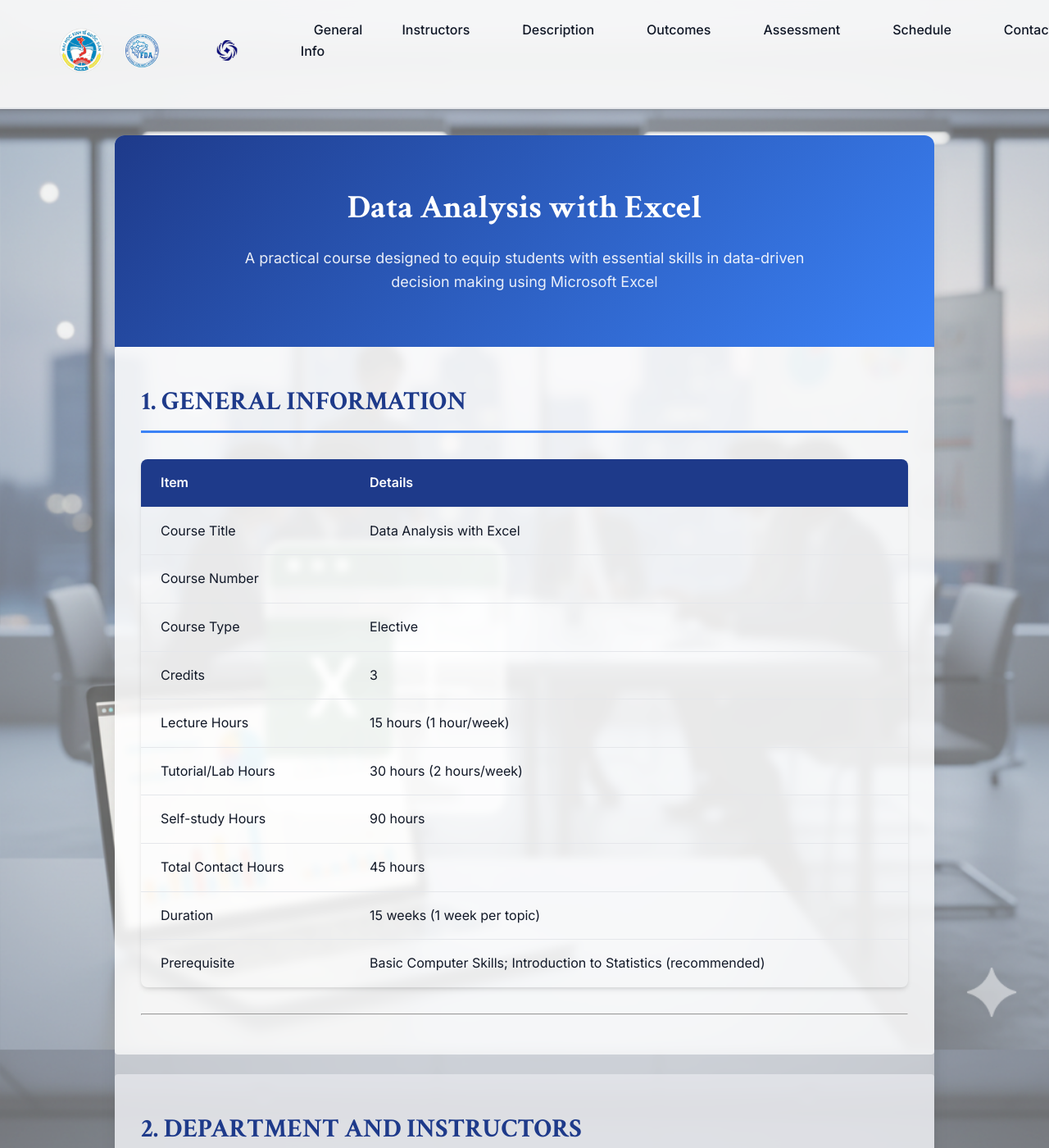
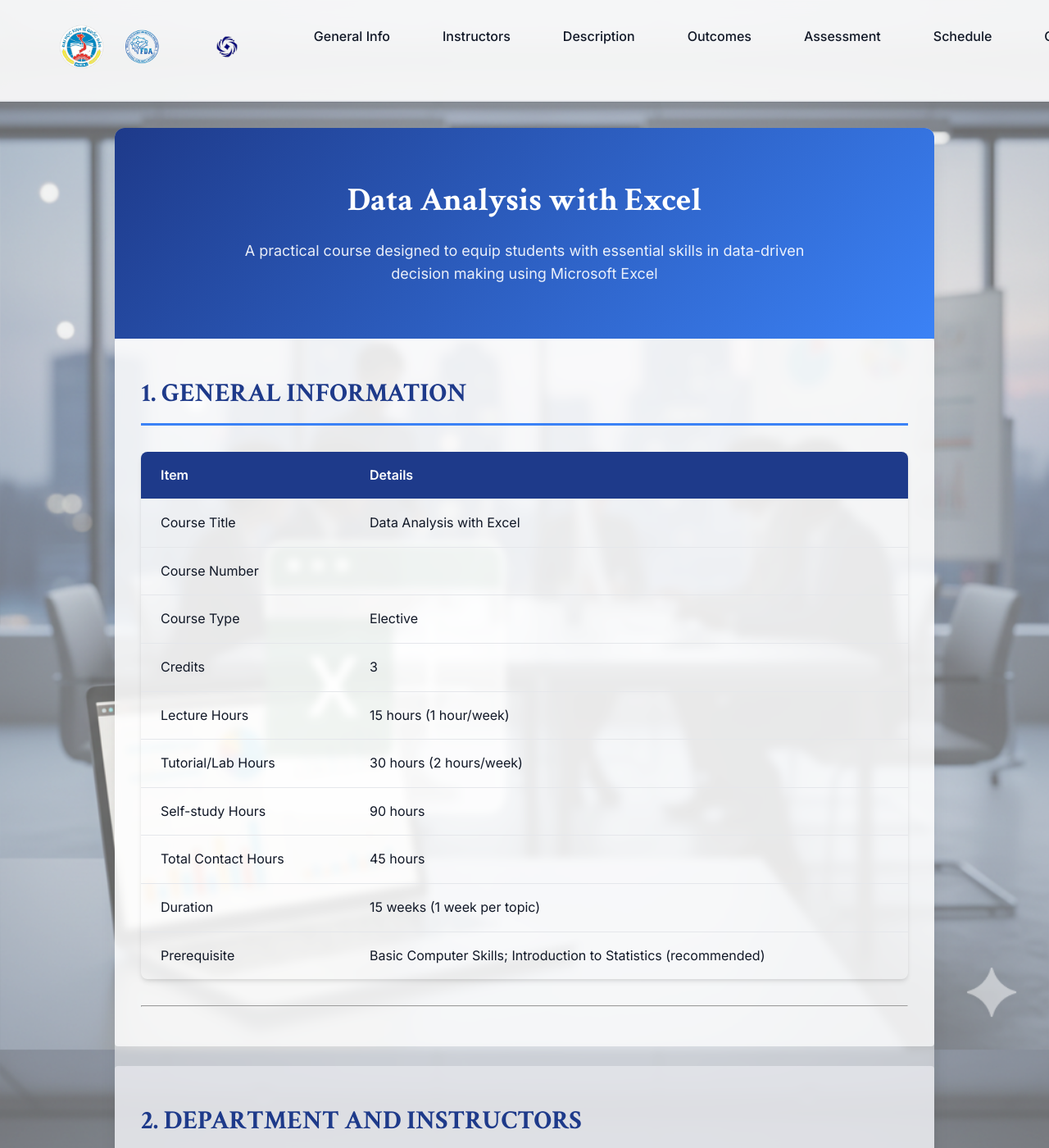
Before and after one commit to nghianguyen7171/excel_course, a Jekyll site: the page built from index.md, in a window 1280 px wide and 1400 px high. Shown: the whole window at 82% size. Built offline with Jekyll 4.4.1, drawn with Linux system fonts in a browser that asks for light colours.

Commit message:
Keep navigation link text on one line - add white-space nowrap

```diff
--- a/assets/css/main.scss
+++ b/assets/css/main.scss
@@ -257,10 +257,16 @@
     display: flex;
     list-style: none;
     gap: $spacing-lg;
+    flex-wrap: nowrap;
 
     @media (max-width: $breakpoint-md) {
         flex-direction: column;
         gap: $spacing-sm;
+        flex-wrap: wrap;
+    }
+
+    li {
+        white-space: nowrap;
     }
 }
 
@@ -270,6 +276,8 @@
     padding: $spacing-xs $spacing-sm;
     border-radius: $radius-sm;
     transition: all 0.2s ease;
+    white-space: nowrap;
+    display: inline-block;
 
     &:hover {
         background-color: $lighter-gray;
```
